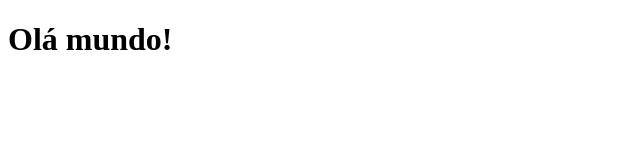
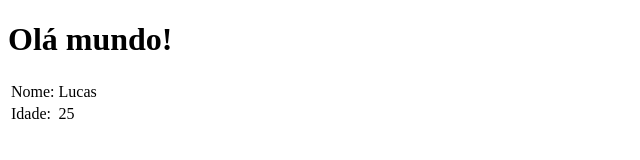
Before and after one commit to Start-2024/front-end, a plain HTML site: page index.html in a window 1280 px wide. Shown: the whole page, without its empty margins (0-640 px from the left). Drawn offline with Linux system fonts and the light colour scheme.

Commit message:
Adicionado tabela

```diff
--- a/index.html
+++ b/index.html
@@ -8,5 +8,15 @@
 </head>
 <body>
     <h1>Olá mundo!</h1>
+    <table>
+        <tr>
+            <td>Nome:</td>
+            <td>Lucas</td>
+        </tr>
+        <tr>
+            <td>Idade:</td>
+            <td>25</td>
+        </tr>
+    </table>
 </body>
 </html>
```
